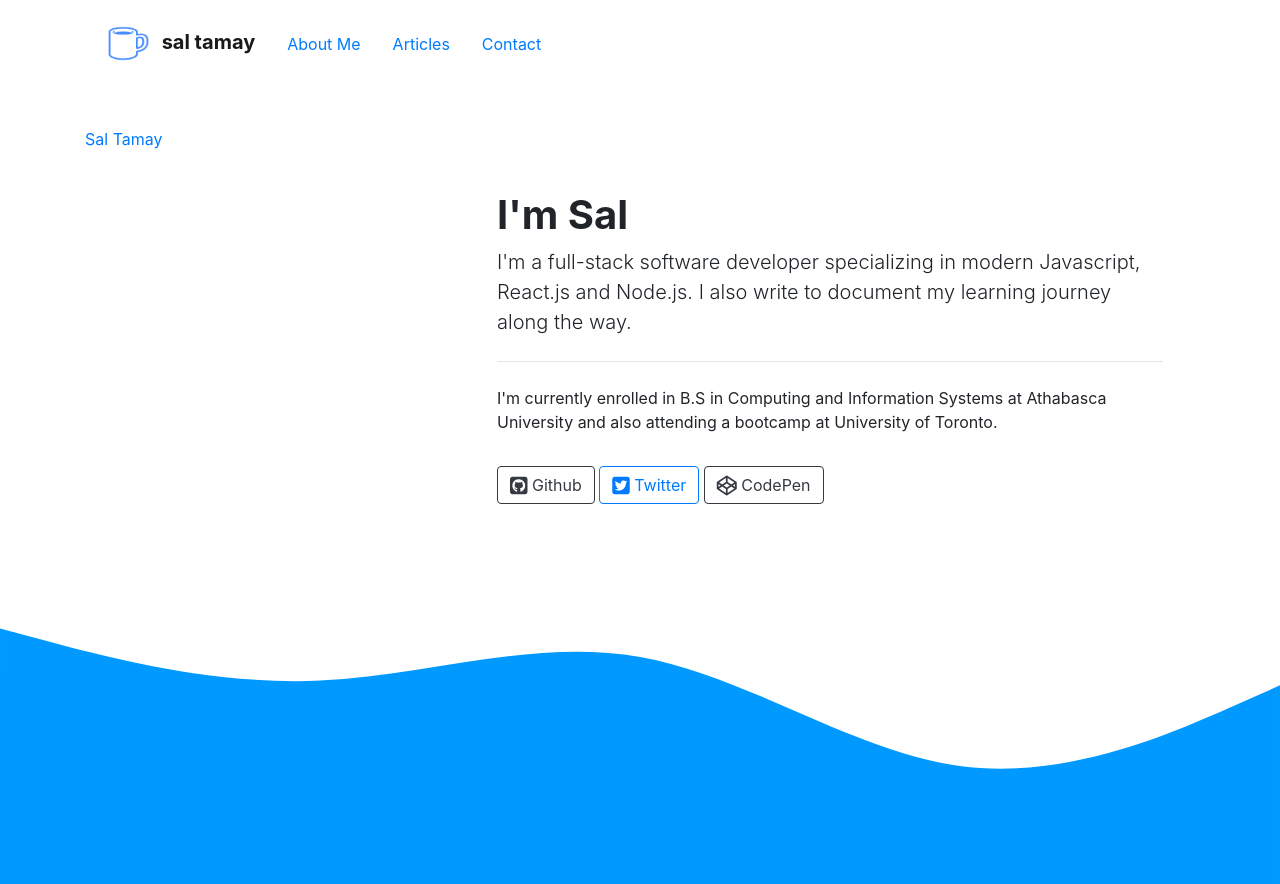
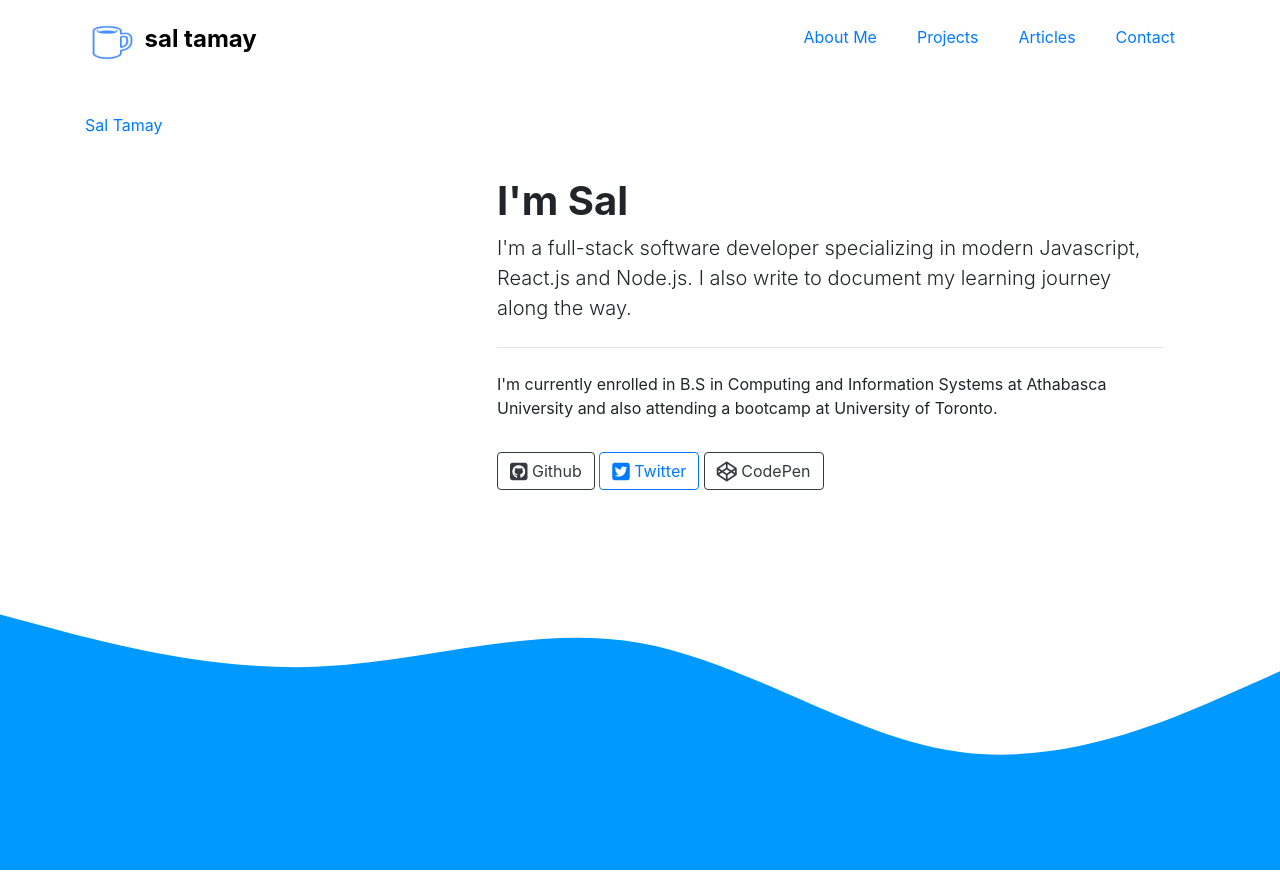
Before and after one commit to saltamay/saltamay.io, a plain HTML site: page index.html in a window 1280 px wide. Drawn offline with nearby package versions, Linux system fonts and the light colour scheme.

Commit message:
Updating header with custom CSS

```diff
--- a/css/style.css
+++ b/css/style.css
@@ -1,3 +1,43 @@
+
+header {
+  margin-top: 20px;
+}
+
+header a {
+  font-size: 16px;
+}
+
+header a.logo {
+  text-decoration: none;
+}
+
+header a span.name {
+  color: black;
+  font-size: 24px;
+  font-weight: bold;
+  text-decoration: none;
+}
+
+header nav {
+  display: flex;
+  justify-content: flex-end;
+  margin-top: 5px;
+}
+
+header nav ul {
+  display: flex;
+  justify-content: flex-end;
+  list-style: none;
+}
+
+header nav ul li {
+  padding: 0 20px;
+}
+
+header nav ul li {
+  text-decoration: none;
+}
+
 .jumbotron {
   background-color: white;
 }
--- a/index.html
+++ b/index.html
@@ -15,28 +15,26 @@
 </head>
 
 <body>
-  <div class="container">
-    <header class="mt-2">
-      <!--Navigation with Logo-->
-      <nav class="navbar navbar-expand-lg navbar-light">
-        <a class="navbar-brand active" href="https://saltamay.com">
+  <header class="container">
+    <div class="row">
+      <div class="col-sm-4">
+        <a class="logo" href="https://saltamay.io">
           <img src="assets/profile.png" width="55" height="45" alt="Logo">
-          <span style="font-weight: bold">sal tamay</span>
+          <!-- <span class="name">sal tamay</span> -->
         </a>
-        <ul class="nav">
-          <li class="nav-item">
-            <a class="nav-link" href="#">About Me</a>
-          </li>
-          <li class="nav-item">
-            <a class="nav-link" href="#">Articles</a>
-          </li>
-          <li class="nav-item">
-            <a class="nav-link" href="#">Contact</a>
-          </li>
+        <a href="https://saltamay.io"><span class="name">sal tamay</span></a>
+      </div>
+      <nav class="col-sm-8">
+        <ul>
+          <li><a href="#">About Me</a></li>
+          <li><a href="#">Projects</a></li>
+          <li><a href="#">Articles</a></li>
+          <li><a href="#">Contact</a></li>
         </ul>
       </nav>
-    </header>
-  </div>
+    </div>
+  </header>
+
   <div class="container mt-5">
     <div class="row">
       <div class="col-md-4">
```
Also changed, not shown: 1 other file.
